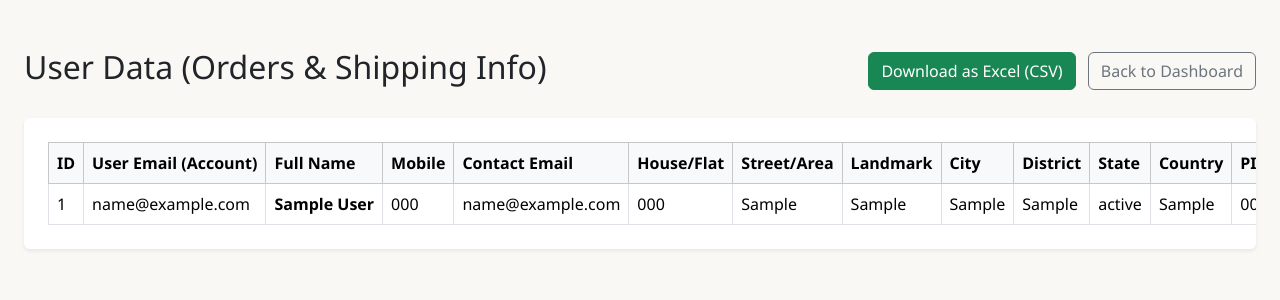
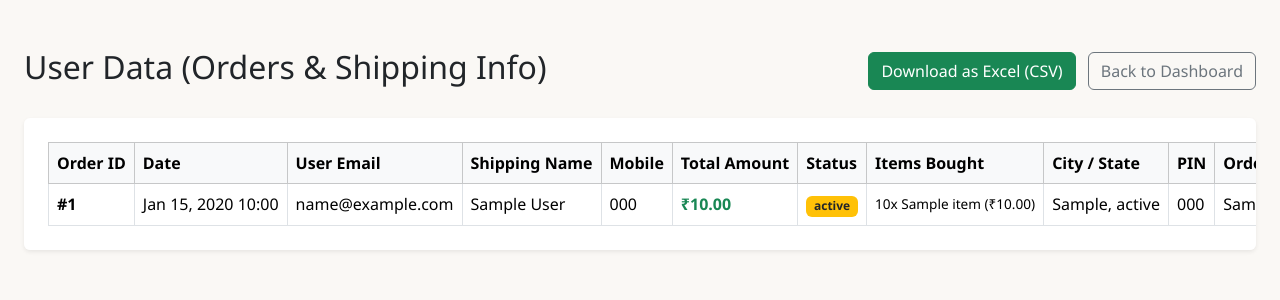
Before and after one commit to abheeshkumaran/Natsukashi_Main, a Django app: page /admin-panel/user-data/ in a window 1280 px wide. Shown: the top 300 px of the page. Run offline with Django 5.2, Linux system fonts and the light colour scheme; tables that the repository leaves empty hold one stand-in row (values such as "Sample post"); parts of the project's set-up code (start-up, migrations or seed data) failed here and were passed over.

Commit message:
update the table

```diff
--- a/product/models.py
+++ b/product/models.py
@@ -160,3 +160,46 @@ class UserData(models.Model):
 
     def __str__(self):
         return f"{self.full_name} ({self.user.email})"
+
+class Order(models.Model):
+    user = models.ForeignKey(SiteUser, on_delete=models.CASCADE, related_name='orders')
+    total_amount = models.DecimalField(max_digits=10, decimal_places=2, default=0.00)
+    status = models.CharField(max_length=50, default='Pending')
+    created_at = models.DateTimeField(auto_now_add=True)
+
+    # Snapshot of shipping details for this specific order
+    full_name = models.CharField(max_length=255)
+    mobile_number = models.CharField(max_length=20)
+    email_address = models.EmailField()
+    house_flat_number = models.CharField(max_length=255)
+    street_area = models.CharField(max_length=255)
+    landmark = models.CharField(max_length=255, blank=True, null=True)
+    city = models.CharField(max_length=100)
+    district = models.CharField(max_length=100)
+    state = models.CharField(max_length=100)
+    country = models.CharField(max_length=100, default='India')
+    pin_code = models.CharField(max_length=20)
+    order_notes = models.TextField(blank=True, null=True)
+
+    class Meta:
+        db_table = 'orders'
+        verbose_name = 'Order'
+        verbose_name_plural = 'Orders'
+
+    def __str__(self):
+        return f"Order #{self.id} by {self.user.email}"
+
+class OrderItem(models.Model):
+    order = models.ForeignKey(Order, on_delete=models.CASCADE, related_name='items')
+    product_name = models.CharField(max_length=255)
+    product_type = models.CharField(max_length=100)
+    price = models.DecimalField(max_digits=10, decimal_places=2)
+    quantity = models.PositiveIntegerField(default=1)
+
+    class Meta:
+        db_table = 'order_items'
+        verbose_name = 'Order Item'
+        verbose_name_plural = 'Order Items'
+
+    def __str__(self):
+        return f"{self.quantity} x {self.product_name}"
--- a/product/templates/admin/list_user_data.html
+++ b/product/templates/admin/list_user_data.html
@@ -20,41 +20,45 @@
             <table class="table table-bordered align-middle mb-0" style="white-space: nowrap;">
                 <thead class="table-light">
                     <tr>
-                        <th>ID</th>
-                        <th>User Email (Account)</th>
-                        <th>Full Name</th>
+                        <th>Order ID</th>
+                        <th>Date</th>
+                        <th>User Email</th>
+                        <th>Shipping Name</th>
                         <th>Mobile</th>
-                        <th>Contact Email</th>
-                        <th>House/Flat</th>
-                        <th>Street/Area</th>
-                        <th>Landmark</th>
-                        <th>City</th>
-                        <th>District</th>
-                        <th>State</th>
-                        <th>Country</th>
+                        <th>Total Amount</th>
+                        <th>Status</th>
+                        <th>Items Bought</th>
+                        <th>City / State</th>
                         <th>PIN</th>
                         <th>Order Notes</th>
                     </tr>
                 </thead>
                 <tbody>
-                    {% for ud in user_data_list %}
+                    {% for order in orders %}
                     <tr>
-                        <td>{{ ud.id }}</td>
-                        <td>{{ ud.user.email }}</td>
-                        <td><strong>{{ ud.full_name }}</strong></td>
-                        <td>{{ ud.mobile_number }}</td>
-                        <td>{{ ud.email_address }}</td>
-                        <td>{{ ud.house_flat_number }}</td>
-                        <td>{{ ud.street_area }}</td>
-                        <td>{{ ud.landmark|default:"-" }}</td>
-                        <td>{{ ud.city }}</td>
-                        <td>{{ ud.district }}</td>
-                        <td>{{ ud.state }}</td>
-                        <td>{{ ud.country }}</td>
-                        <td>{{ ud.pin_code }}</td>
+                        <td><strong>#{{ order.id }}</strong></td>
+                        <td>{{ order.created_at|date:"M d, Y H:i" }}</td>
+                        <td>{{ order.user.email }}</td>
+                        <td>{{ order.full_name }}</td>
+                        <td>{{ order.mobile_number }}</td>
+                        <td class="text-success fw-bold">₹{{ order.total_amount }}</td>
                         <td>
-                            {% if ud.order_notes %}
-                                <span title="{{ ud.order_notes }}">{{ ud.order_notes|truncatechars:30 }}</span>
+                            <span class="badge bg-warning text-dark">{{ order.status }}</span>
+                        </td>
+                        <td>
+                            <ul class="list-unstyled mb-0" style="font-size: 0.85rem;">
+                                {% for item in order.items.all %}
+                                <li>{{ item.quantity }}x {{ item.product_name }} (₹{{ item.price }})</li>
+                                {% empty %}
+                                <li>No items</li>
+                                {% endfor %}
+                            </ul>
+                        </td>
+                        <td>{{ order.city }}, {{ order.state }}</td>
+                        <td>{{ order.pin_code }}</td>
+                        <td>
+                            {% if order.order_notes %}
+                                <span title="{{ order.order_notes }}">{{ order.order_notes|truncatechars:30 }}</span>
                             {% else %}
                                 -
                             {% endif %}
@@ -62,7 +66,7 @@
                     </tr>
                     {% empty %}
                     <tr>
-                        <td colspan="14" class="text-center py-4 text-muted">No user data found.</td>
+                        <td colspan="11" class="text-center py-4 text-muted">No orders found.</td>
                     </tr>
                     {% endfor %}
                 </tbody>
--- a/product/views.py
+++ b/product/views.py
@@ -1,10 +1,11 @@
 from django.http import Http404, JsonResponse, HttpResponse
 import csv
+import json
 from django.shortcuts import render, redirect, get_object_or_404
 from django.contrib import messages
 from django.db.models import Q
 from .forms import OnamSareeForm, OnamSetMundForm, ColoredSareeForm
-from .models import OnamSaree, OnamSareeImage, OnamSetMund, OnamSetMundImage, ColoredSaree, ColoredSareeImage, SiteUser, UserData
+from .models import OnamSaree, OnamSareeImage, OnamSetMund, OnamSetMundImage, ColoredSaree, ColoredSareeImage, SiteUser, UserData, Order, OrderItem
 
 # Create your views here.
 def home(request):
@@ -313,37 +314,42 @@ def delete_user(request, pk):
     return redirect('list_users')
 
 def list_user_data(request):
-    user_data_list = UserData.objects.all().order_by('-id')
-    return render(request, 'admin/list_user_data.html', {'user_data_list': user_data_list})
+    orders = Order.objects.all().order_by('-created_at')
+    return render(request, 'admin/list_user_data.html', {'orders': orders})
 
 def download_user_data_csv(request):
     response = HttpResponse(content_type='text/csv')
-    response['Content-Disposition'] = 'attachment; filename="user_data_orders.csv"'
+    response['Content-Disposition'] = 'attachment; filename="user_orders.csv"'
 
     writer = csv.writer(response)
     writer.writerow([
-        'ID', 'User Email (Account)', 'Full Name', 'Mobile', 'Contact Email',
+        'Order ID', 'Date', 'Total Amount', 'Status', 'User Email (Account)', 'Full Name', 'Mobile', 'Contact Email',
         'House/Flat', 'Street/Area', 'Landmark', 'City', 'District',
-        'State', 'Country', 'PIN Code', 'Order Notes'
+        'State', 'Country', 'PIN Code', 'Items Ordered', 'Order Notes'
     ])
 
-    user_data_list = UserData.objects.all().order_by('-id')
-    for ud in user_data_list:
+    orders = Order.objects.all().order_by('-created_at')
+    for order in orders:
+        items_str = " | ".join([f"{item.quantity}x {item.product_name} (₹{item.price})" for item in order.items.all()])
         writer.writerow([
-            ud.id,
-            ud.user.email if ud.user else '',
-            ud.full_name,
-            ud.mobile_number,
-            ud.email_address,
-            ud.house_flat_number,
-            ud.street_area,
-            ud.landmark,
-            ud.city,
-            ud.district,
-            ud.state,
-            ud.country,
-            ud.pin_code,
-            ud.order_notes
+            order.id,
+            order.created_at.strftime("%Y-%m-%d %H:%M"),
+            order.total_amount,
+            order.status,
+            order.user.email if order.user else '',
+            order.full_name,
+            order.mobile_number,
+            order.email_address,
+            order.house_flat_number,
+            order.street_area,
+            order.landmark,
+            order.city,
+            order.district,
+            order.state,
+            order.country,
+            order.pin_code,
+            items_str,
+            order.order_notes
         ])
 
     return response
@@ -402,6 +408,46 @@ def checkout(request):
                 order_notes=order_notes
             )
 
+        # Parse cart data and create Order
+        cart_data_str = request.POST.get('cart_data', '[]')
+        try:
+            cart_items = json.loads(cart_data_str)
+        except json.JSONDecodeError:
+            cart_items = []
+
+        # Ensure we have items (even if empty, we can create a record, but best if there are items)
+        # We will calculate total amount manually from the parsed items
+        total_amount = sum(float(item.get('price', 0)) * int(item.get('qty', 1)) for item in cart_items)
+
+        # Create Order Snapshot
+        order = Order.objects.create(
+            user=user,
+            total_amount=total_amount,
+            status='Pending',
+            full_name=full_name,
+            mobile_number=mobile_number,
+            email_address=email_address,
+            house_flat_number=house_flat_number,
+            street_area=street_area,
+            landmark=landmark,
+            city=city,
+            district=district,
+            state=state,
+            country=country,
+            pin_code=pin_code,
+            order_notes=order_notes
+        )
+
+        # Create Order Items
+        for item in cart_items:
+            OrderItem.objects.create(
+                order=order,
+                product_name=item.get('name', 'Unknown Product'),
+                product_type=item.get('type', 'Unknown Type'),
+                price=item.get('price', 0),
+                quantity=item.get('qty', 1)
+            )
+
         return redirect('order_success')
 
     # For GET request, provide initial data if UserData exists
```
Also changed, not shown: product/templates/product/checkout.html (+15 -3 lines), product/migrations/0012_remove_siteuser_raw_password_order_orderitem.py (added).
